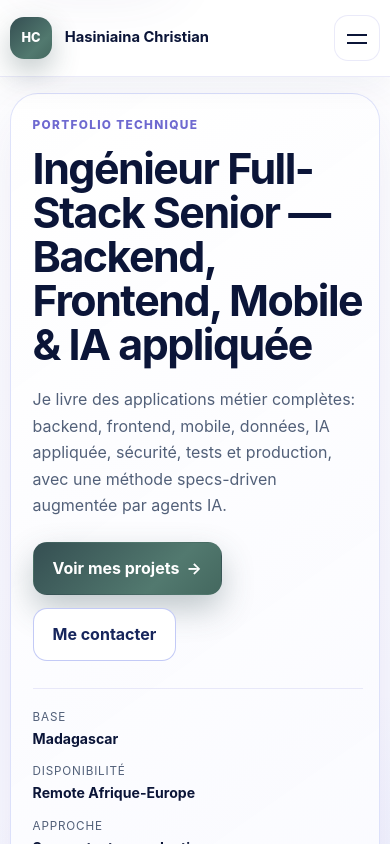
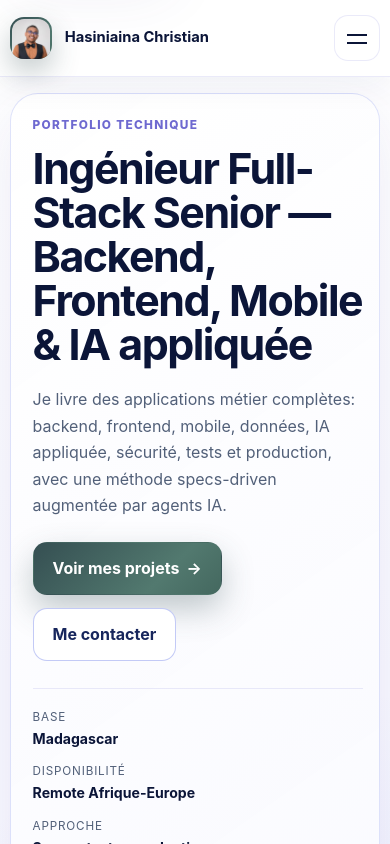
Before and after one commit to hasiniaina7/hasiniaina7.github.io, a React (Vite) app: page / in a window 390 px wide. Shown: the top 844 px of the page. Built offline with nearby package versions, Linux system fonts and the light colour scheme.

Commit message:
feat: replace header and footer monograms with published portrait variant, ensuring responsive design and performance validation

```diff
--- a/src/components/SiteFrame.tsx
+++ b/src/components/SiteFrame.tsx
@@ -26,7 +26,12 @@ export function SiteFrame() {
       <header className="site-header">
         <div className="site-header__inner">
           <NavLink className="brand" to="/">
-            <span className="brand__mark" aria-hidden="true">HC</span>
+            <span className="brand__mark brand__mark--portrait" aria-hidden="true">
+              <picture>
+                <source srcSet="/assets/media/hasiniaina-portrait-320.avif" type="image/avif" />
+                <img src="/assets/media/hasiniaina-portrait-320.webp" alt="" width="320" height="400" />
+              </picture>
+            </span>
             <span className="brand__text"><strong>Hasiniaina Christian</strong><span>Full-Stack Senior</span></span><span className="sr-only">, accueil</span>
           </NavLink>
           <button className="menu-toggle" type="button" aria-expanded={menuOpen} aria-controls="primary-navigation" onClick={() => setMenuOpen((open) => !open)}>
@@ -49,7 +54,7 @@ export function SiteFrame() {
       <main id="main-content" className="site-main"><PortfolioMotion><Outlet /></PortfolioMotion></main>
       <footer className="site-footer">
         <div className="site-footer__inner">
-          <div className="site-footer__brand"><span className="brand__mark" aria-hidden="true">HC</span><div><p className="site-footer__kicker">{profile.fullName}</p><p>{profile.location} · {profile.availability}</p></div></div>
+          <div className="site-footer__brand"><span className="brand__mark brand__mark--portrait" aria-hidden="true"><picture><source srcSet="/assets/media/hasiniaina-portrait-320.avif" type="image/avif" /><img src="/assets/media/hasiniaina-portrait-320.webp" alt="" width="320" height="400" /></picture></span><div><p className="site-footer__kicker">{profile.fullName}</p><p>{profile.location} · {profile.availability}</p></div></div>
           <div className="site-footer__columns">
             <div className="site-footer__group"><p>Navigation</p><div className="site-footer__links">{navigation.map((item) => <NavLink key={item.path} to={item.path}>{item.label}</NavLink>)}</div></div>
             <div className="site-footer__group"><p>Canaux</p><div className="site-footer__links">{socialLinks.map((link) => <a key={link.href} href={link.href} target="_blank" rel="noopener noreferrer">{link.label}</a>)}<a href={`mailto:${profile.email}`}>E-mail</a></div></div>
```
Also changed, not shown: specs/design.md (+2 -1 lines), src/styles/global.css, 1 other file (tests, documents, lock files or other folders).
